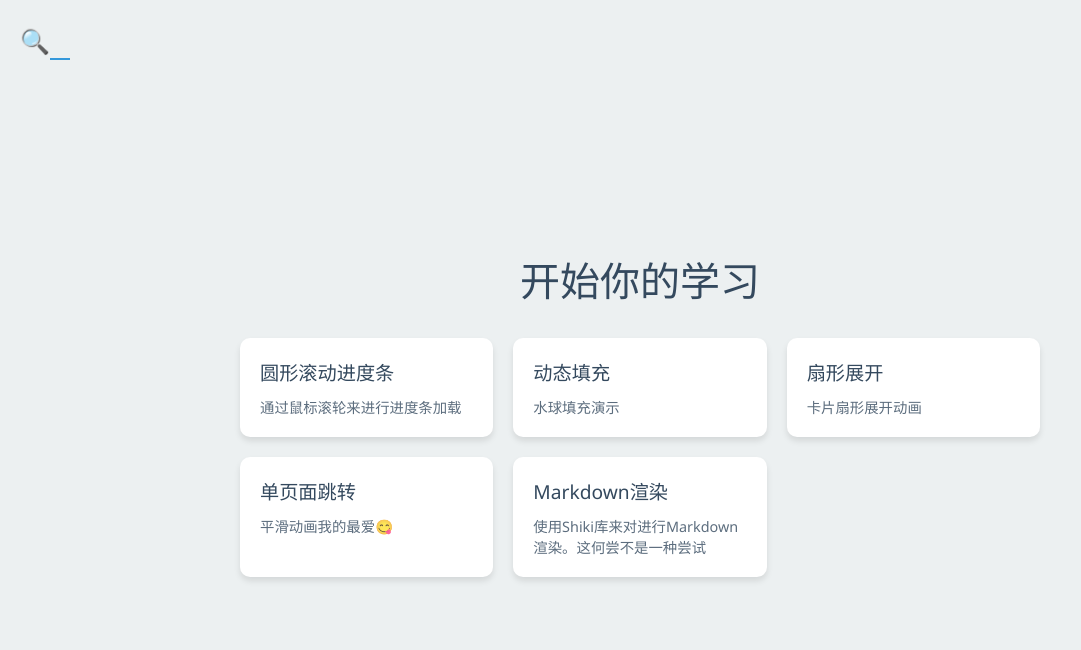
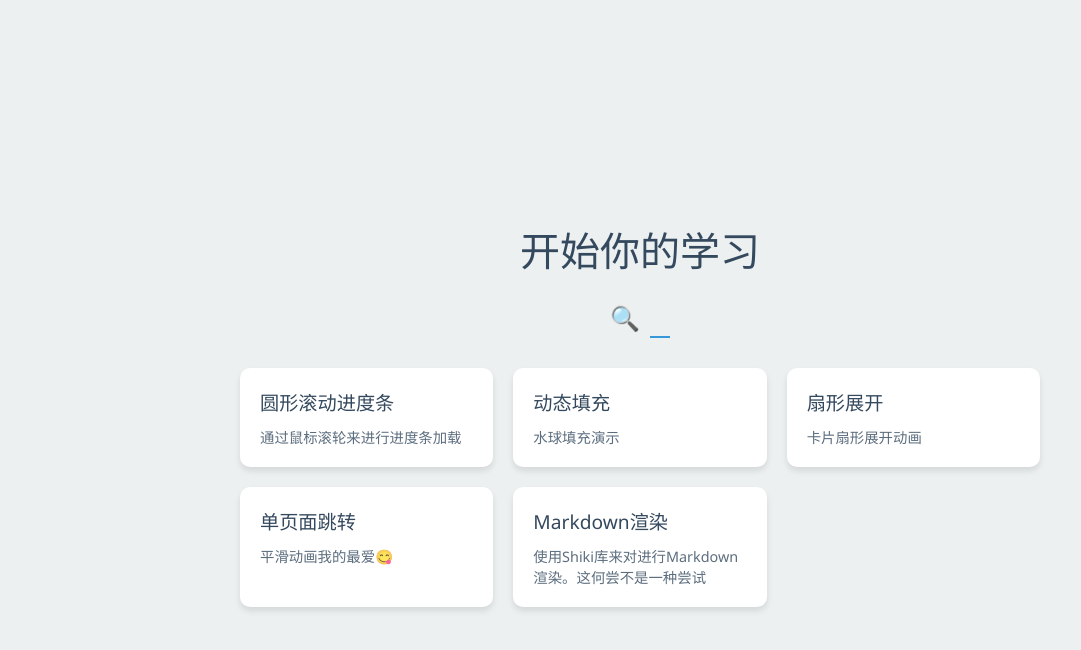
Before and after one commit to xiaoliziawa/HTML-Study, a website: page index.html in a window 1280 px wide. Shown: the whole page, without its empty margins (0-1081 px from the left). Drawn offline with Linux system fonts and the light colour scheme.

Commit message:
🔍 pos fix

```diff
--- a/index.html
+++ b/index.html
@@ -31,7 +31,7 @@
         h1 {
             color: var(--text-color);
             text-align: center;
-            margin-bottom: 30px;
+            margin-bottom: 20px;
             font-weight: 300;
             font-size: 2.5em;
         }
@@ -71,16 +71,16 @@
             opacity: 0.8;
         }
         .search-container {
-            position: fixed;
-            top: 20px;
-            left: 20px;
             display: flex;
+            justify-content: center;
             align-items: center;
+            margin-bottom: 30px;
         }
         .search-icon {
             font-size: 24px;
             cursor: pointer;
             transition: opacity 0.3s ease;
+            margin-right: 10px;
         }
         #search {
             width: 0;
@@ -95,7 +95,6 @@
         }
         #search.active {
             width: 200px;
-            margin-left: 10px;
         }
         .search-icon.hidden {
             opacity: 0;
```
